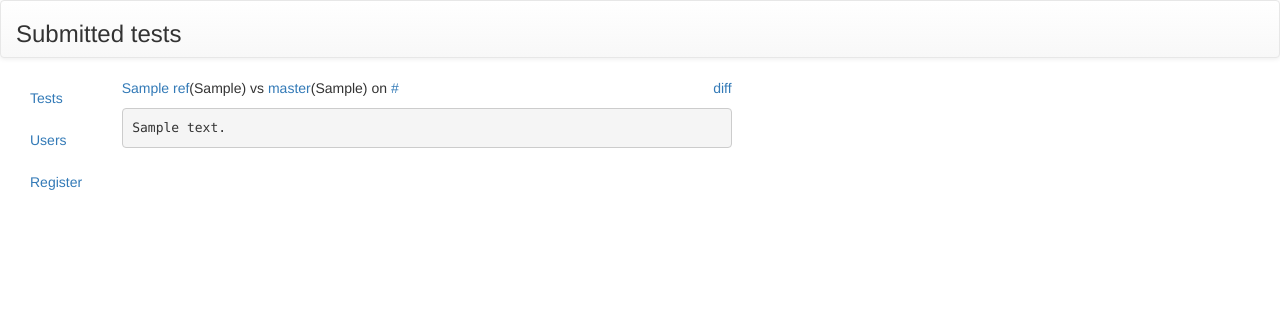
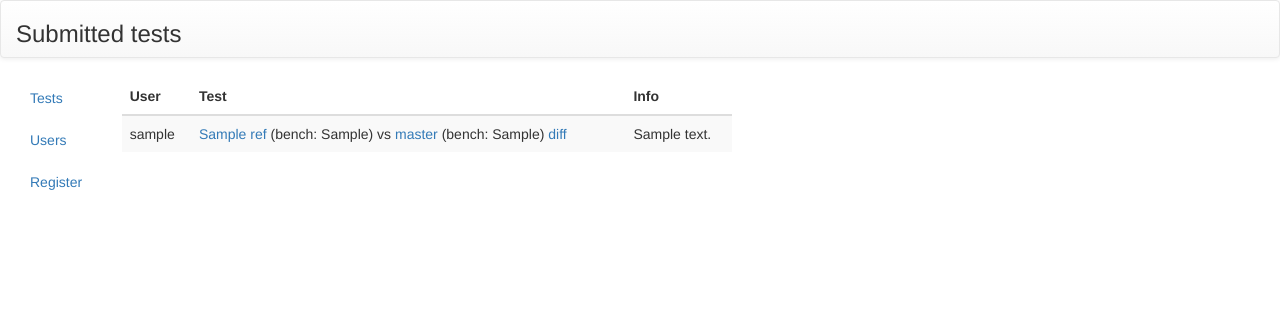
Before and after one commit to mcostalba/FuriousFish, a Flask app: template templates/tests.html in a window 1280 px wide. Shown: the top 318 px of the page. Run offline with Flask 2, Linux system fonts and the light colour scheme; the template is opened without the code that fills it: most values are stand-ins (such as "Sample title", 1, 10 or a date in 2020); some libraries are stand-ins or nearby versions.

Commit message:
Use a bootstrap table also in tests page
And start to limit the displayed info to what is useful. Still not
very clean but for teh moment, in dev mode, it is ok to view a bit
more info.

```diff
--- a/ff.py
+++ b/ff.py
@@ -66,6 +66,23 @@ def find_bench(commits):
     return None
 
 
+def extract_info(msg):
+    """Extract test info from commit message
+
+    First look for text between {...} parenthesis after the @submit marker, if
+    not found fallback on the commit title.
+
+    We assume the message has always a @submit marker.
+    """
+    s = msg.split('\n@submit', 1)
+    info = [p.split('}')[0] for p in s[1].split('{') if '}' in p and s[1] != p]
+    if not info:
+        info = [p for p in s[0].splitlines() if p]
+        if not info:
+            return None
+    return info[0].strip()
+
+
 @app.route('/', methods=['GET'])
 def root():
     """Show the list of submitted tests
@@ -76,6 +93,7 @@ def root():
 
     tests = [json.loads(str(e.data)) for e in TestsDB.query.all()]
     return render_template('tests.html', tests = tests, congrats = congrats)
+
 
 @app.route('/users', methods=['GET'])
 def users():
@@ -111,12 +129,15 @@ def new():
 
     content = { 'ref'      : data['ref'].split('/')[-1],
                 'repo_url' : repo['html_url'],
-                'sha'      : commit['id'],
-                'message'  : commit['message'],
+                'sha'      : commit['id']
               }
 
-    if '\n@submit' not in content['message']:
+    if '\n@submit' not in commit['message']:
         return 'Nothing to do here', 200      # Not an error
+
+    content['message'] = extract_info(commit['message'])
+    if not content['message']:
+        return 'Missing valid test info', 404
 
     content['username'] = repo['owner'].get('name')
     user = UsersDB.query.filter_by(username = content['username']).first()
@@ -167,7 +188,8 @@ def register():
         else:
             session['user'] = { 'username' : form['username'],
                                 'password' : form['password'],
-                                'repo'     : form['repo'] }
+                                'repo'     : form['repo']
+                              }
 
             # Redirect to GitHub where user will be requested to authorize us to
             # create a new webhook and then will be redirected to github_callback.
--- a/templates/tests.html
+++ b/templates/tests.html
@@ -14,18 +14,26 @@
 {% endblock %}
 
 {% block body %}
-  {% for e in tests %}
-  <div class="row">
-    <div class="col-sm-10">
-      <a href="{{ e.get('repo_url') }}/commit/{{ e.get('sha'   )[:10] }}" target="_blank">{{ e.get('ref') }}</a>({{ e.get('bench_head') }}) vs
-      <a href="{{ e.get('repo_url') }}/commit/{{ e.get('master')[:10] }}" target="_blank">master</a>({{ e.get('bench_base') }}) on
-      <a href="{{ e.get('repo_url') }}" target="_blank">{{ e.get('repo_url') }}</a></div>
-    <div class="col-sm-2">
-      <p class="text-right"><a href="{{ e.get('repo_url') }}/compare/{{ e.get('master')[:10] }}...{{ e.get('sha')[:10] }}" target="_blank">diff</a></p>
-    </div>
-  </div>
-  <div class="row">
-    <div class="col-sm-12"><pre>{{ e.get('message') }}</pre></div>
-  </div>
-  {% endfor %}
+<table class="table table-striped">
+  <thead>
+    <tr>
+      <th>User</th>
+      <th>Test</th>
+      <th>Info</th>
+    </tr>
+  </thead>
+  <tbody>
+    {% for e in tests %}
+    <tr>
+      <td>{{ e.get('username')  }}</td>
+      <td>
+          <a href="{{ e.get('repo_url') }}/commit/{{ e.get('sha'   )[:10] }}" target="_blank">{{ e.get('ref') }}</a> (bench: {{ e.get('bench_head') }}) vs
+          <a href="{{ e.get('repo_url') }}/commit/{{ e.get('master')[:10] }}" target="_blank">master</a> (bench: {{ e.get('bench_base') }})
+          <a href="{{ e.get('repo_url') }}/compare/{{ e.get('master')[:10] }}...{{ e.get('sha')[:10] }}" target="_blank">diff</a>
+      </td>
+      <td>{{ e.get('message') }}</td>
+    </tr>
+    {% endfor %}
+  </tbody>
+</table>
 {% endblock %}
```
Also changed, not shown: fishtest.py (+0 -17 lines).
